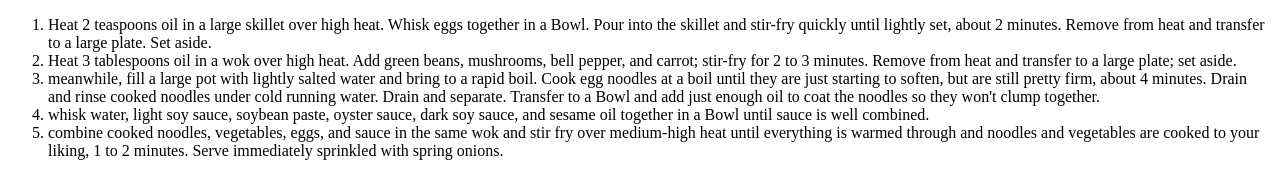
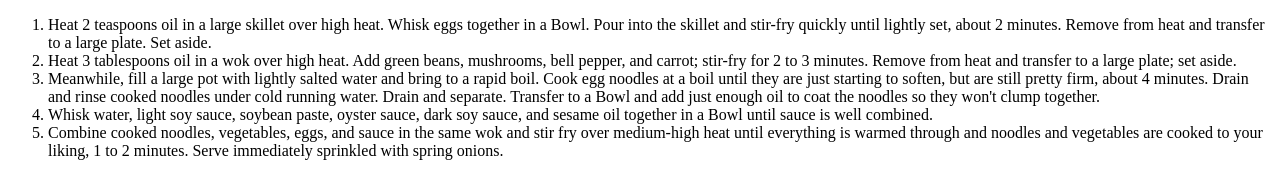
Before and after one commit to roh-shenanigans/odin-recipes, a plain HTML site: page recipes/veg-chinese-noodles.html in a window 1280 px wide. Shown: the part 864-1037 px from the top of the page. Drawn offline with Linux system fonts and the light colour scheme.

Commit message:
Fix typos and errors in veg-chinese-noodles.html

```diff
--- a/recipes/veg-chinese-noodles.html
+++ b/recipes/veg-chinese-noodles.html
@@ -39,11 +39,11 @@
 
             <li>Heat 3 tablespoons oil in a wok over high heat. Add green beans, mushrooms, bell pepper, and carrot; stir-fry for 2 to 3 minutes. Remove from heat and transfer to a large plate; set aside.</li>
 
-            <li>meanwhile, fill a large pot with lightly salted water and bring to a rapid boil. Cook egg noodles at a boil until they are just starting to soften, but are still pretty firm, about 4 minutes. Drain and rinse cooked noodles under cold running water. Drain and separate. Transfer to a Bowl and add just enough oil to coat the noodles so they won't clump together.</li>
+            <li>Meanwhile, fill a large pot with lightly salted water and bring to a rapid boil. Cook egg noodles at a boil until they are just starting to soften, but are still pretty firm, about 4 minutes. Drain and rinse cooked noodles under cold running water. Drain and separate. Transfer to a Bowl and add just enough oil to coat the noodles so they won't clump together.</li>
 
-            <li>whisk water, light soy sauce, soybean paste, oyster sauce, dark soy sauce, and sesame oil together in a Bowl until sauce is well combined.</li>
+            <li>Whisk water, light soy sauce, soybean paste, oyster sauce, dark soy sauce, and sesame oil together in a Bowl until sauce is well combined.</li>
 
-            <li>combine cooked noodles, vegetables, eggs, and sauce in the same wok and stir fry over medium-high heat until everything is warmed through and noodles and vegetables are cooked to your liking, 1 to 2 minutes. Serve immediately sprinkled with spring onions.</li>
+            <li>Combine cooked noodles, vegetables, eggs, and sauce in the same wok and stir fry over medium-high heat until everything is warmed through and noodles and vegetables are cooked to your liking, 1 to 2 minutes. Serve immediately sprinkled with spring onions.</li>
 
         </ol>
     </body>
```
